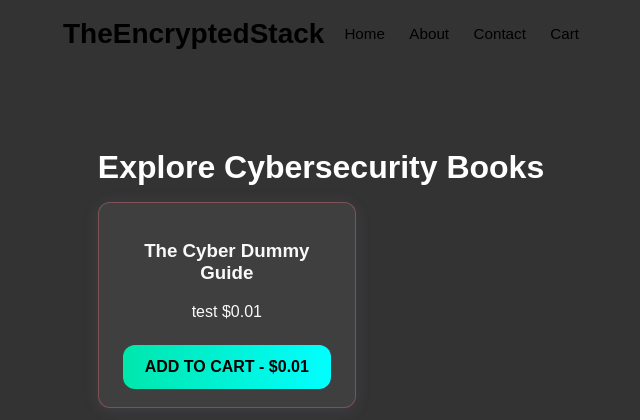
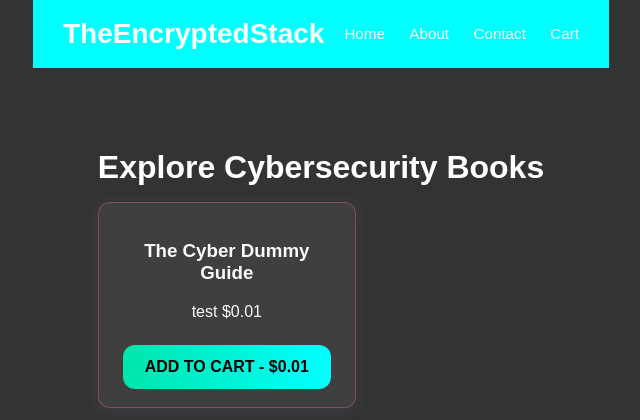
Before and after one commit to ANUB1S-xio/EncryptedStack, a PHP site: page / in a window 1280 px wide. Shown: the top 420 px of the page, without its empty margins (319-959 px from the left). Run offline with PHP 8.4, Linux system fonts and the light colour scheme; data that the repository does not hold is empty.

Commit message:
Update styles.css

```diff
--- a/styles.css
+++ b/styles.css
@@ -28,7 +28,7 @@ button:hover {
 .logo {
     font-size: 1.75rem;
     font-weight: bold;
-    color: #000000;
+    color: #ffffff;
 }
 
 .content-box {
@@ -48,7 +48,7 @@ main {
 }
 
 .nav-links a {
-    color: #000000;
+    color: #ffffff;
     text-decoration: none;
     margin-left: 20px;
     font-weight: 500;
@@ -82,7 +82,7 @@ h1, h2 {
 }
 
 nav {
-    background-color: ffffff;
+    background-color: #00ffff;
     padding: 18px 30px;
     display: flex;
     justify-content: space-between;
```
